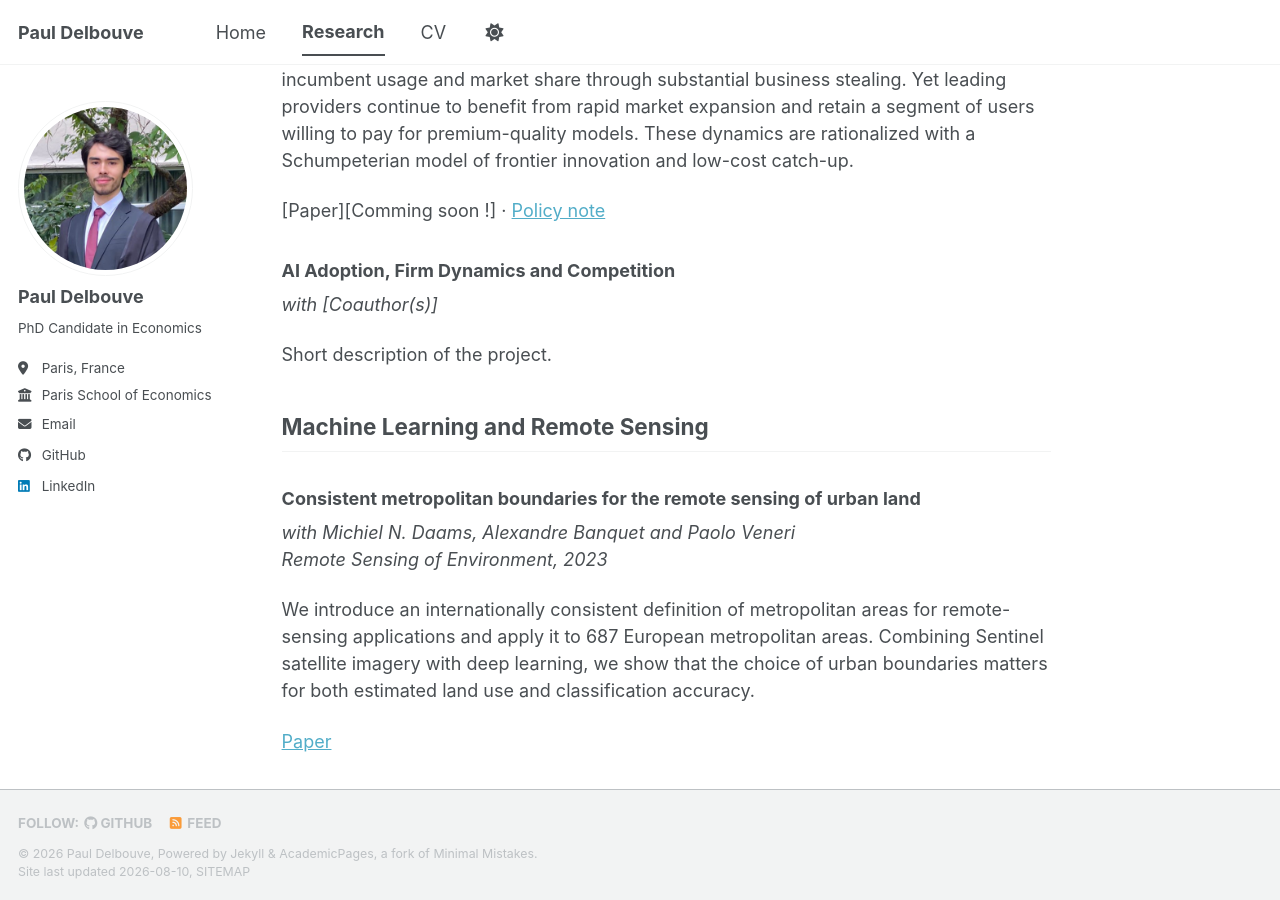
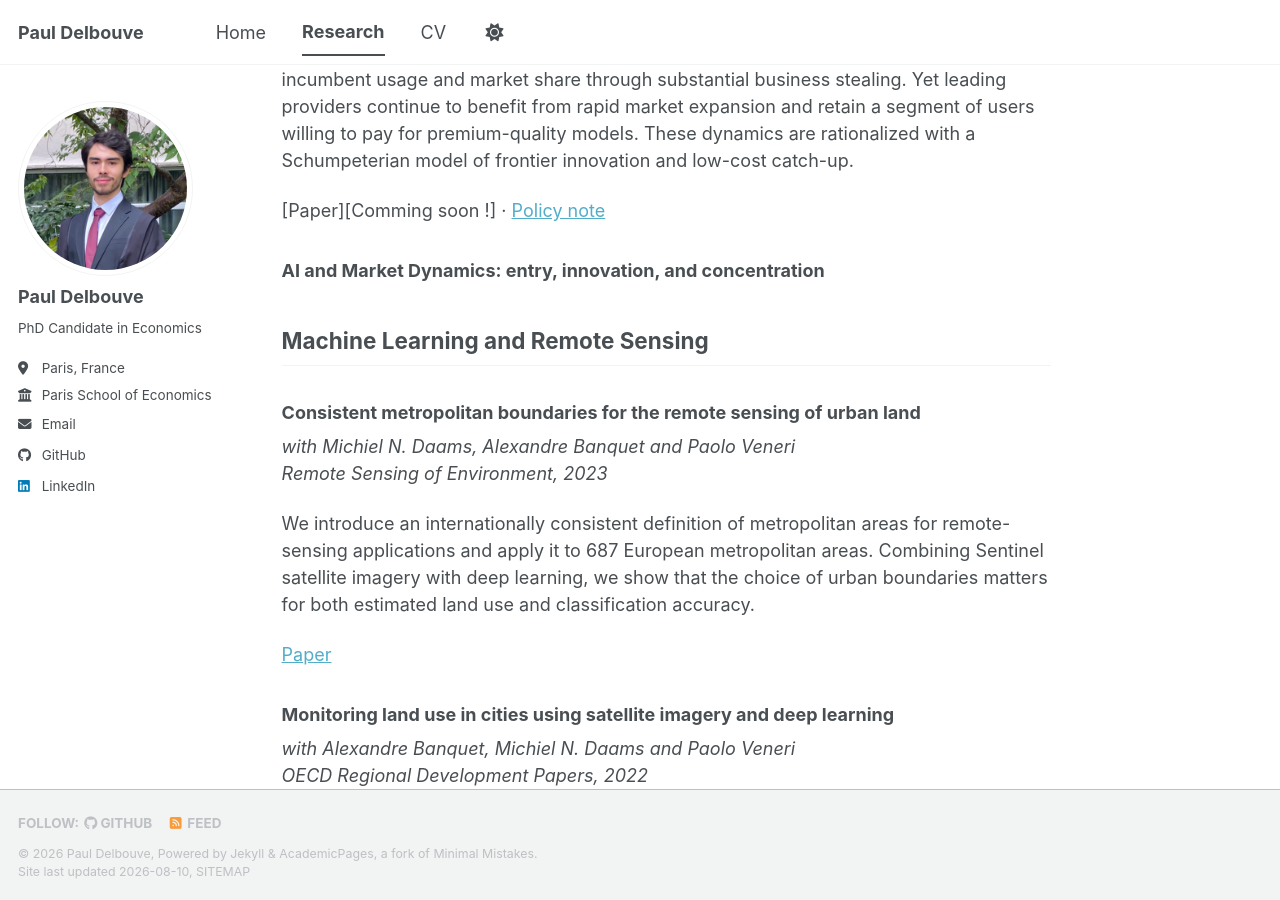
Before and after one commit to Pdelbouve/pdelbouve.github.io, a Jekyll site: the page built from _pages/research.md, in a window 1280 px wide and 900 px high, scrolled down 723 px. Built offline with Jekyll 4.4.1, drawn with Linux system fonts in a browser that asks for light colours; a style sheet for code colours, icons or effects is not loaded.

Commit message:
Update research.md

```diff
--- a/_pages/research.md
+++ b/_pages/research.md
@@ -24,14 +24,11 @@ and employment, together with a reallocation of hiring across occupations.
 
 Using weekly model-level usage and price data from OpenRouter, combined with capability measures from Artificial Analysis, this project examines the creation and destruction of innovation rents in the AI-model market. Frontier releases generate large but short-lived gains, while entry by cheaper comparable-quality models erodes incumbent usage and market share through substantial business stealing. Yet leading providers continue to benefit from rapid market expansion and retain a segment of users willing to pay for premium-quality models. These dynamics are rationalized with a Schumpeterian model of frontier innovation and low-cost catch-up.
 
-[Paper][Comming soon !] · [Policy note](/files/AI_innovation_slides.pdf)
+[Paper][Comming soon !] · [Policy note](/files/ai_sector_policy.pdf)
 
 
-### AI Adoption, Firm Dynamics and Competition
+### AI and Market Dynamics: entry, innovation, and concentration
 
-*with [Coauthor(s)]*
-
-Short description of the project.
 
 
 ## Machine Learning and Remote Sensing
```
